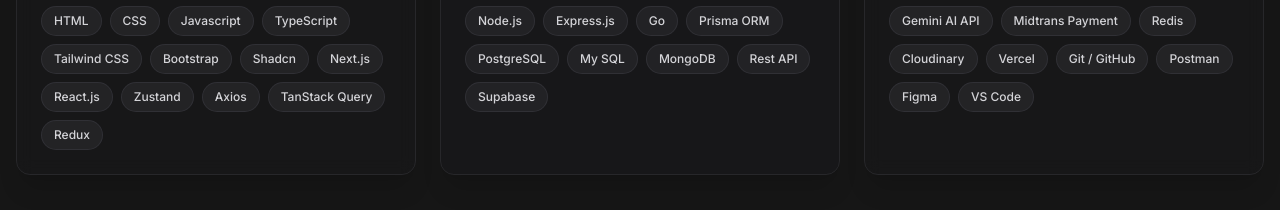
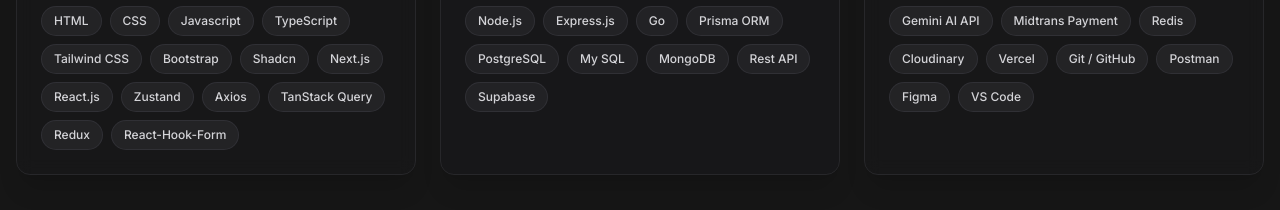
Before and after one commit to hanif411/portofolio, a Next.js app: page / in a window 1280 px wide. Shown: the part 1640-1850 px from the top of the page. Built offline with nearby package versions, Linux system fonts and the light colour scheme.

Commit message:
Update techStack.ts

```diff
--- a/src/text/techStack.ts
+++ b/src/text/techStack.ts
@@ -16,7 +16,9 @@
       "React.js",
       "Zustand",
       "Axios",
-      "TanStack Query","Redux"
+      "TanStack Query",
+      "Redux",
+      "React-Hook-Form"
     ],
   },
   {
```
